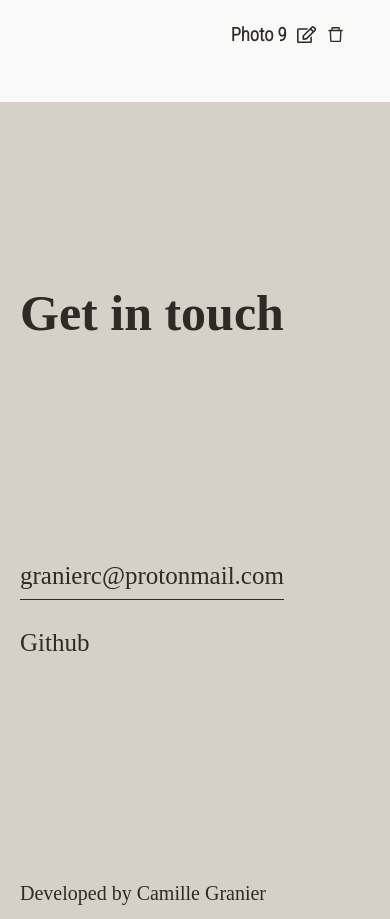
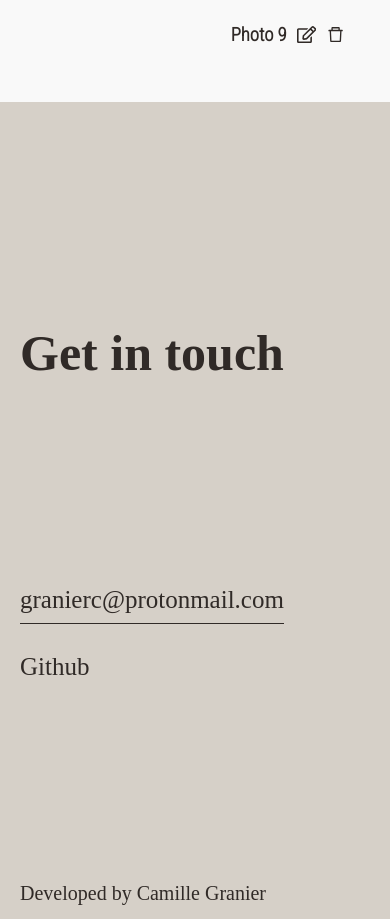
Before and after one commit to camille-granier/photo-gallery-v2, a React (Create React App) app: page / in a window 390 px wide. Shown: the part 5372-6291 px from the top of the page. Built offline with nearby package versions, Linux system fonts and the light colour scheme; data requests are answered from the project's data file; a web font is replaced by a local one.

Commit message:
contact text animation for phone and tablet

```diff
--- a/src/components/Contact.jsx
+++ b/src/components/Contact.jsx
@@ -13,6 +13,10 @@ const Contact = () => {
         console.log(textVisible)
       });
       observer.observe(titleRef.current);
+
+      return () => {
+        observer.unobserve(titleRef.current)
+      };
     },[])
 
     return (
--- a/src/styles/_animations.scss
+++ b/src/styles/_animations.scss
@@ -29,3 +29,12 @@
         width: 0%;
     }
 }
+
+@keyframes text-contact{
+    0%{
+        transform: translateY(70px);
+    }
+    100%{
+        transform: translateY(0);
+    }
+}
--- a/src/styles/components/_contact.scss
+++ b/src/styles/components/_contact.scss
@@ -5,13 +5,10 @@
     font-size: $font-md;
     padding: 1.25rem;
     display: flex;
-        flex-direction: column;
-        justify-content: space-between;
+    flex-direction: column;
+    justify-content: space-between;
 
     @include breakpoint-up(medium){
-        display: flex;
-        flex-direction: column;
-        justify-content: space-between;
         padding: 5rem;
     }
     @include breakpoint-up(large){
@@ -19,8 +16,9 @@
     }
 
     h2 {
+        margin: 1.5rem 0;
         font-size: $font-xlg;
-        padding-top: 9rem;
+        justify-self: flex-end;
 
         @include breakpoint-up(medium) {
             padding-top: 7rem;
@@ -32,12 +30,14 @@
     }
 
     .h2-mask{
-    height: 15rem;
+    height: 10rem;
     position: relative;
-    padding: 0;
+    margin-top: 8rem;
     overflow: hidden;
     display: flex;
-    align-items: center;
+    justify-content: flex-start;
+    align-items: flex-end;
+    padding: 0;
     }
 
     .links {
@@ -109,5 +109,5 @@
 }
 
 .title-animation {
-    animation: text 1s ease;
+    animation: text-contact 1.5s ease;
 }
```
